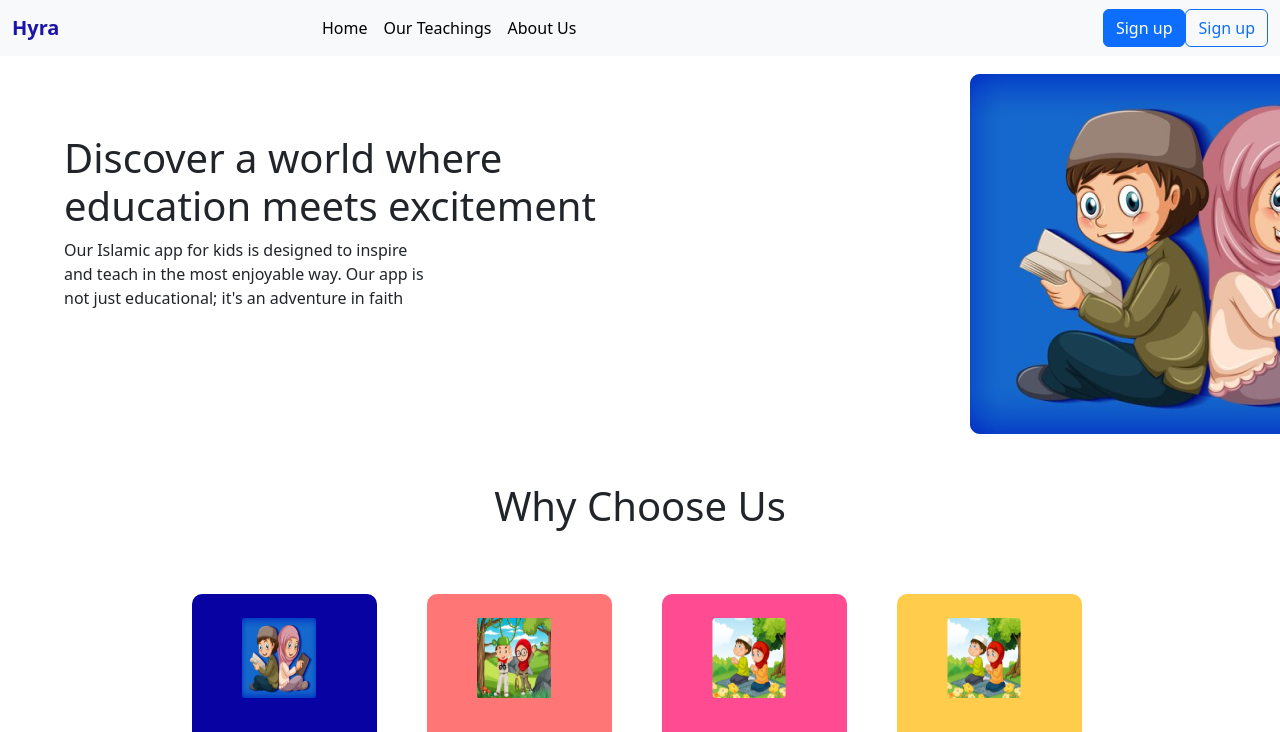
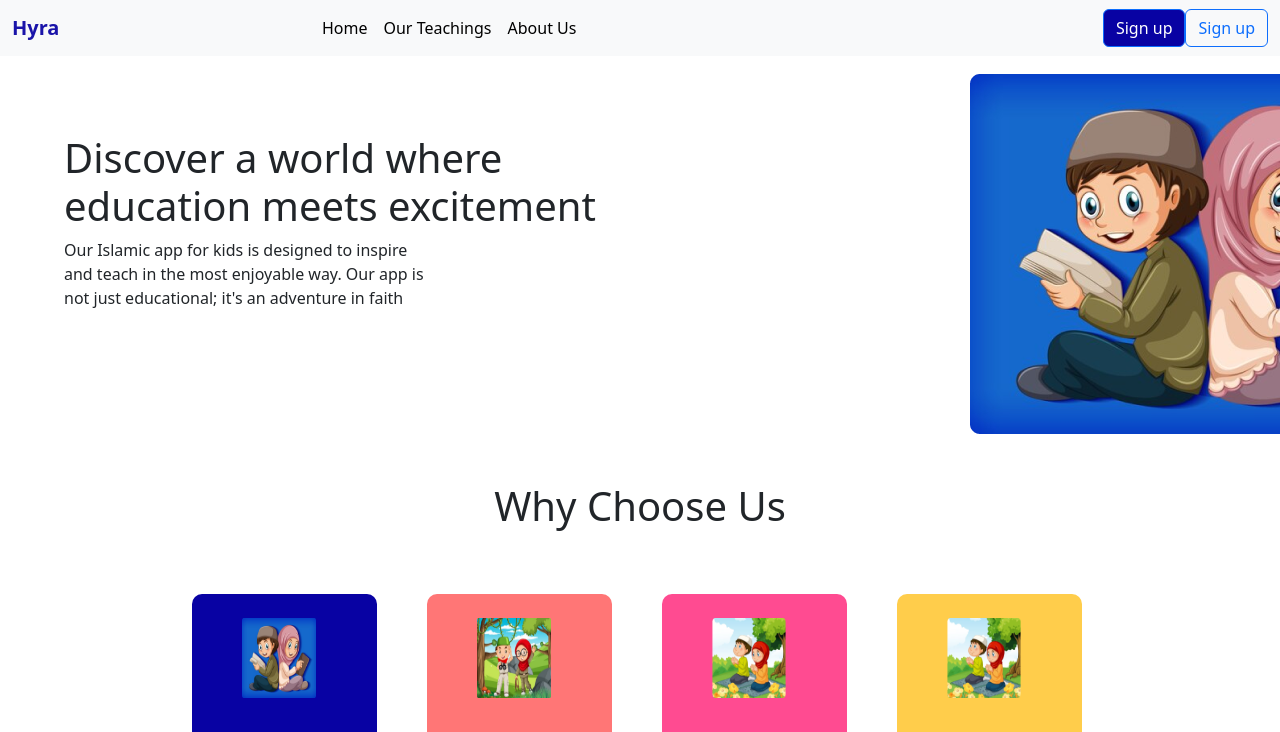
Before and after one commit to Titilope-23/Live-coding-text, a plain HTML site: page index.html in a window 1280 px wide. In both pictures the pointer is over the button 1144 px from the left and 28 px from the top of the page. Shown: the top 732 px of the page. Drawn offline with nearby package versions, Linux system fonts and the light colour scheme.

Commit message:
added a css

```diff
--- a/index.html
+++ b/index.html
@@ -33,7 +33,7 @@
         <form class="d-flex" role="search">
           <!-- <input class="form-control me-5" type="search" placeholder="Search" aria-label="Search"> -->
 
-         <a href="index-2.html">  <button type="button" class="btn btn-outline-primary">Sign up</button></a>
+         <a href="index-2.html">  <button type="button" class="btn btn-outline-primary btn-5">Sign up</button></a>
 
          <a href="index-3.html">  <button type="button" class="btn btn-outline-primary">Sign up</button></a>
         </form>
--- a/style.css
+++ b/style.css
@@ -11,7 +11,9 @@
     width: 100% !important;
 }
 
-
+.btn-5:hover{
+    background-color: #0802a3 !important;
+}
 
 /* section-1 */
 .section-1{
```
